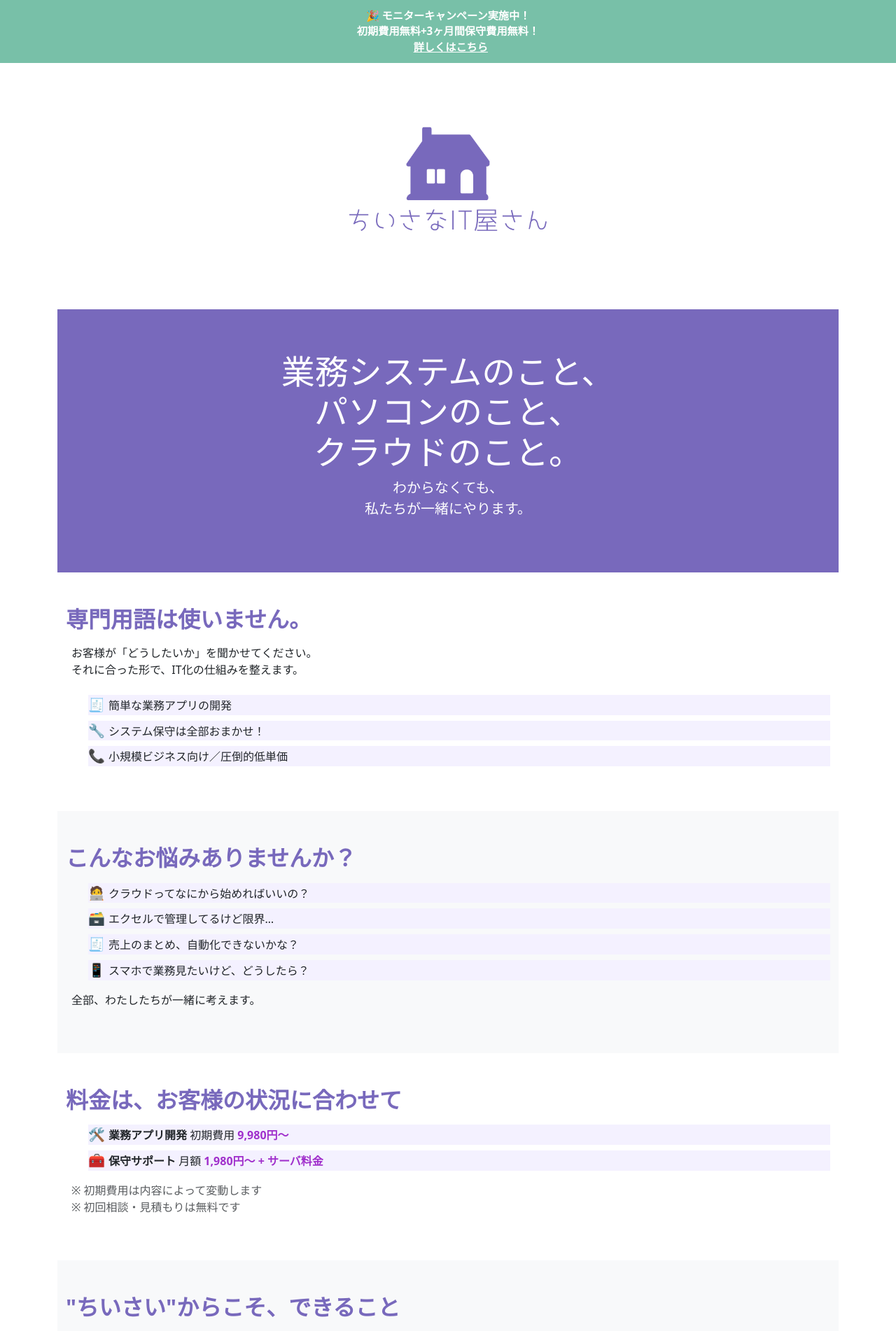
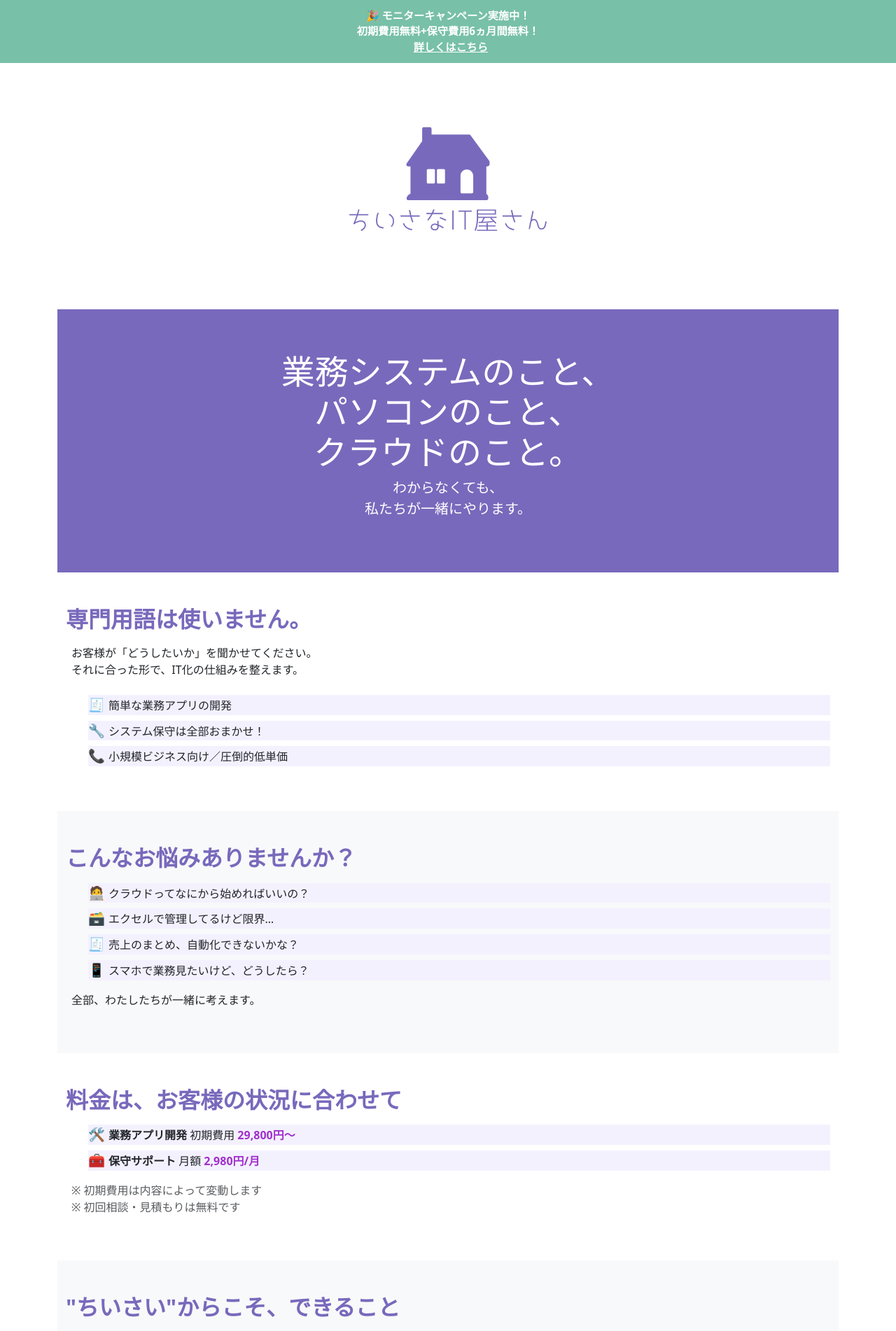
Before and after one commit to ogawa-gorilla/lp, a Next.js app: page / in a window 1280 px wide. Shown: the top 1902 px of the page at 70% size. Built offline with nearby package versions, Linux system fonts and the light colour scheme.

Commit message:
価格更新

```diff
--- a/src/app/common/components/CampaignBanner.tsx
+++ b/src/app/common/components/CampaignBanner.tsx
@@ -4,7 +4,7 @@ export default function CampaignBanner() {
     return (
         <div className="info-bar">
             🎉 モニターキャンペーン実施中！ <br />
-            初期費用無料+3ヶ月間保守費用無料！
+            初期費用無料+保守費用6ヵ月間無料！
             <br />
             <a href="/monitor_campaign">詳しくはこちら</a>
         </div>
--- a/src/app/constants.ts
+++ b/src/app/constants.ts
@@ -1 +1,4 @@
 export const LINE_URL = 'https://lin.ee/kVQZgZu'
+
+export const MINIMUM_INITIAL_FEE = 29800
+export const MAINTENANCE_FEE = 2980
--- a/src/app/page.tsx
+++ b/src/app/page.tsx
@@ -4,7 +4,7 @@ import { Container } from 'react-bootstrap'
 import CampaignBanner from './common/components/CampaignBanner'
 import Footer from './common/components/Footer'
 import Header from './common/components/Header'
-import { LINE_URL } from './constants'
+import { LINE_URL, MAINTENANCE_FEE, MINIMUM_INITIAL_FEE } from './constants'
 import './style.css'
 
 export default function Home() {
@@ -104,14 +104,15 @@ export default function Home() {
                                         業務アプリ開発
                                     </strong> 初期費用{' '}
                                     <span className="text-price">
-                                        9,980円〜
+                                        {MINIMUM_INITIAL_FEE.toLocaleString()}
+                                        円〜
                                     </span>
                                 </li>
                                 <li>
                                     <span className="icon">🧰</span>
                                     <strong>保守サポート</strong> 月額{' '}
                                     <span className="text-price">
-                                        1,980円〜 + サーバ料金
+                                        {MAINTENANCE_FEE.toLocaleString()}円/月
                                     </span>
                                 </li>
                             </ul>
```
Also changed, not shown: src/app/monitor_campaign/page.tsx (+10 -4 lines).
